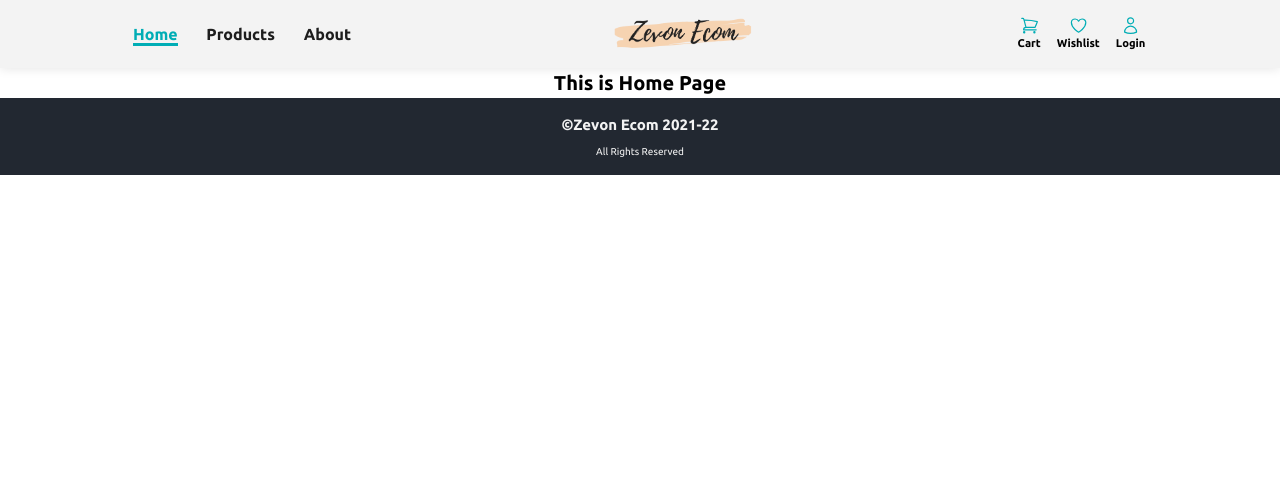
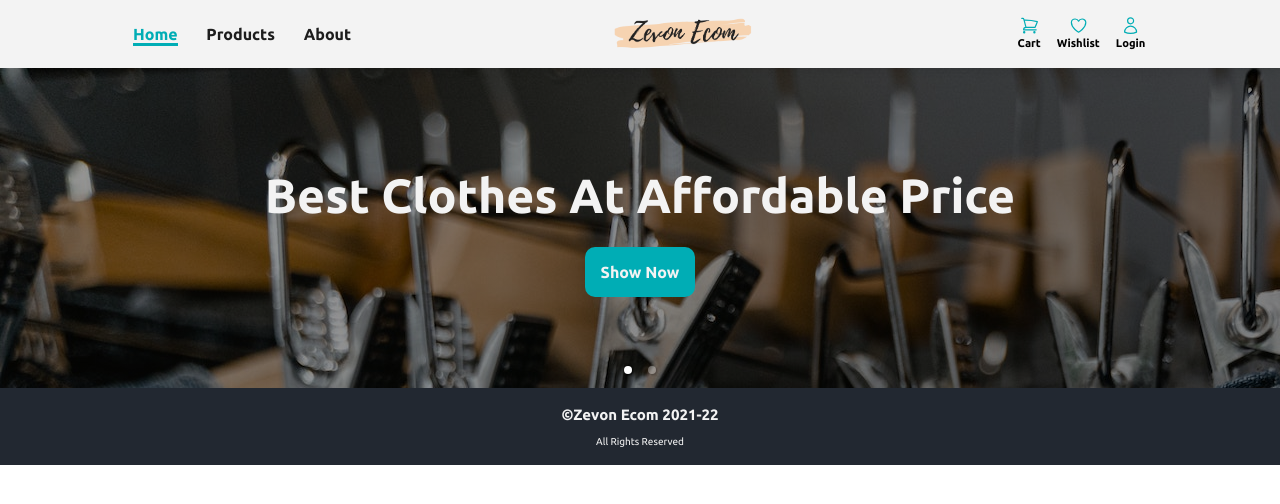
Before and after one commit to Himanshu-bishtt/zevon-ecom, a React (Vite) app: page / in a window 1280 px wide. Shown: the top 504 px of the page. Built offline with nearby package versions, Linux system fonts and the light colour scheme.

Commit message:
Home page hero section added

```diff
--- a/src/assets/index.js
+++ b/src/assets/index.js
@@ -1,7 +1,9 @@
 import aboutUs from './about-us.png';
+import heroBanner1 from './hero-banner-1.jpg';
+import heroBanner2 from './hero-banner-2.jpg';
 import logo from './logo.png';
 import person1 from './person1.jpg';
 import person2 from './person2.jpg';
 import person3 from './person3.jpg';
 
-export { aboutUs, logo, person1, person2, person3 };
+export { aboutUs, heroBanner1, heroBanner2, logo, person1, person2, person3 };
--- a/src/components/Hero/Hero.jsx
+++ b/src/components/Hero/Hero.jsx
@@ -3,6 +3,7 @@ import 'react-responsive-carousel/lib/styles/carousel.min.css'; // requires a lo
 import { Carousel } from 'react-responsive-carousel';
 
 import classes from './Hero.module.scss';
+import { Link } from 'react-router-dom';
 
 const Hero = () => {
   return (
@@ -14,8 +15,22 @@ const Hero = () => {
         showArrows={false}
         showStatus={false}
       >
-        <div className={classes.item1}>Item 1</div>
-        <div className={classes.item2}>Item 2</div>
+        <div className={classes.item1}>
+          <h1 className={classes['hero-heading']}>
+            Best Clothes at affordable price
+          </h1>
+          <Link to={'/products'} className={classes.btn}>
+            Show Now
+          </Link>
+        </div>
+        <div className={classes.item2}>
+          <h1 className={classes['hero-heading']}>
+            Quick easy and hassle free transactions
+          </h1>
+          <Link to={'/products'} className={classes.btn}>
+            Show Now
+          </Link>
+        </div>
       </Carousel>
     </div>
   );
--- a/src/components/Hero/Hero.module.scss
+++ b/src/components/Hero/Hero.module.scss
@@ -1,9 +1,43 @@
+@import '../../sass/Variables.scss';
+
+.item1,
+.item2 {
+  display: flex;
+  flex-direction: column;
+  align-items: center;
+  justify-content: center;
+  row-gap: 1rem;
+  height: 20rem;
+  background-size: cover;
+  padding: 0 5rem;
+}
 .item1 {
-  background-color: red;
-  height: 40rem;
+  background: linear-gradient(to right, rgba(0, 0, 0, 0.4), rgba(0, 0, 0, 0.5)),
+    url('../../assets/hero-banner-1.jpg');
+  background-repeat: no-repeat;
 }
 
 .item2 {
-  background-color: pink;
-  height: 40rem;
+  background: linear-gradient(to right, rgba(0, 0, 0, 0.4), rgba(0, 0, 0, 0.5)),
+    url('../../assets/hero-banner-2.jpg');
+  background-repeat: no-repeat;
 }
+
+.hero-heading {
+  font-size: 3rem;
+  color: $color-white;
+  text-transform: capitalize;
+}
+
+.btn {
+  padding: 0.8rem 1rem;
+  font-size: 1rem;
+  font-weight: bold;
+  border-radius: 10px;
+  background-color: $color-3;
+  color: $color-white;
+
+  &:hover {
+    background-color: $color-black;
+  }
+}
--- a/src/pages/Home/Home.jsx
+++ b/src/pages/Home/Home.jsx
@@ -4,8 +4,7 @@ import Hero from '../../components/Hero/Hero';
 const Home = () => {
   return (
     <div>
-      {/* <Hero /> */}
-      <h1 style={{ textAlign: 'center' }}>This is Home Page</h1>
+      <Hero />
     </div>
   );
 };
```
Also changed, not shown: src/assets/hero-banner-1.jpg (added), src/assets/hero-banner-2.jpg (added).
